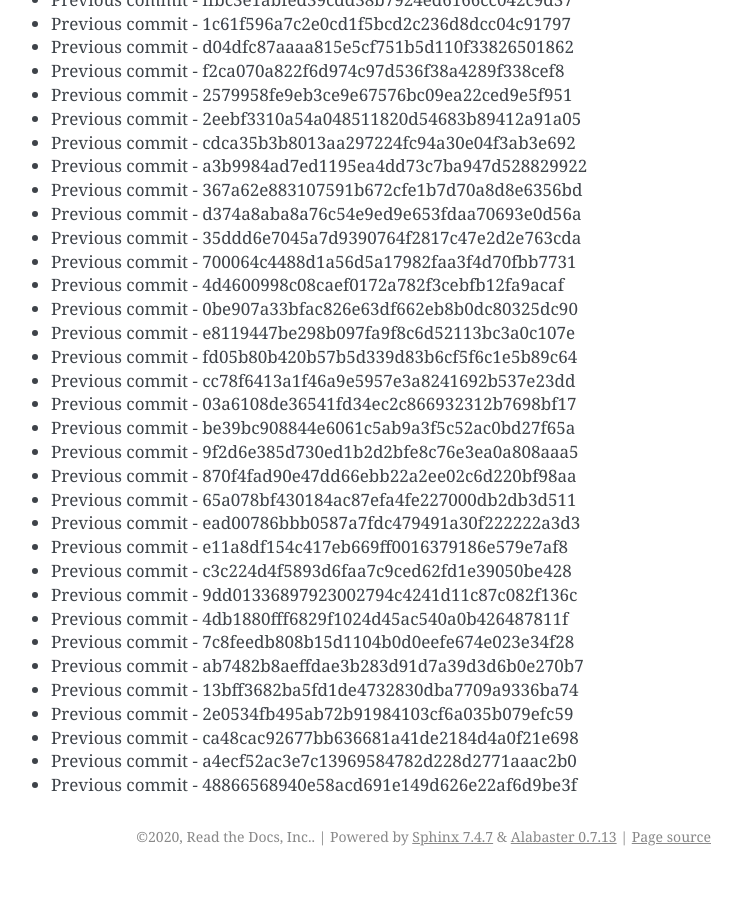
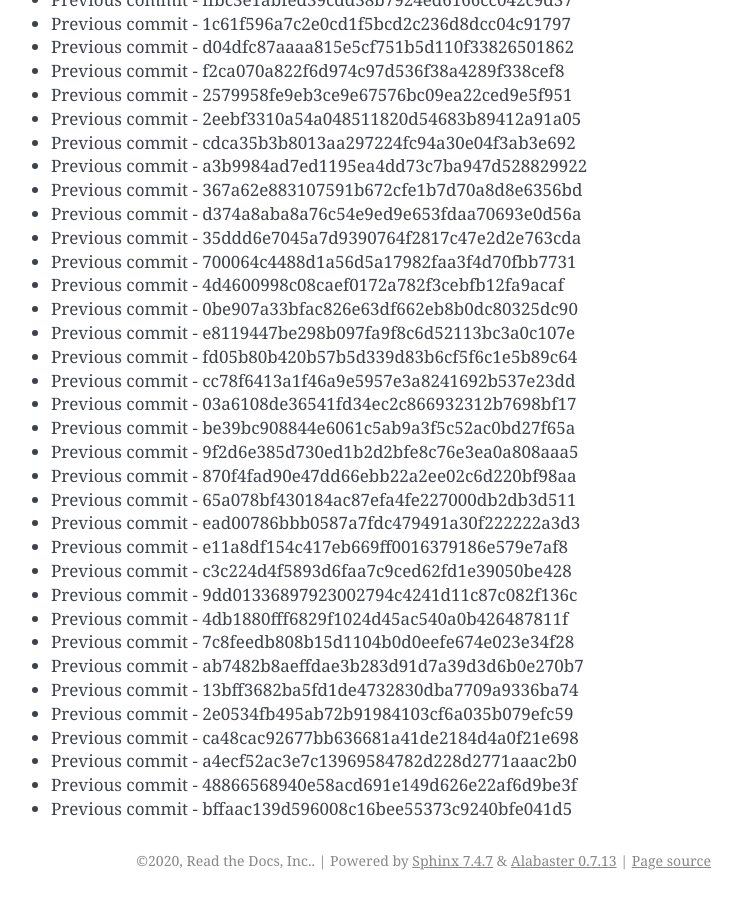
Before and after one commit to readthedocs/rtd-git-stresstest, a Sphinx documentation site: the page built from docs/updates.rst, in a window 1280 px wide and 900 px high, scrolled down 2607 px. Shown: the whole window, without its empty margins (399-1141 px from the left). Built offline with Sphinx 7.4.7, drawn with Linux system fonts in a browser that asks for light colours; before the commit the page ends 3483 px from its top, so only the background shows below that.

Commit message:
Generating commit from previous: bffaac139d596008c16bee55373c9240bfe041d5

```diff
--- a/docs/updates.rst
+++ b/docs/updates.rst
@@ -141,3 +141,4 @@ It can be tested for any performance characteristics.
 * Previous commit - ca48cac92677bb636681a41de2184d4a0f21e698
 * Previous commit - a4ecf52ac3e7c13969584782d228d2771aaac2b0
 * Previous commit - 48866568940e58acd691e149d626e22af6d9be3f
+* Previous commit - bffaac139d596008c16bee55373c9240bfe041d5
```
